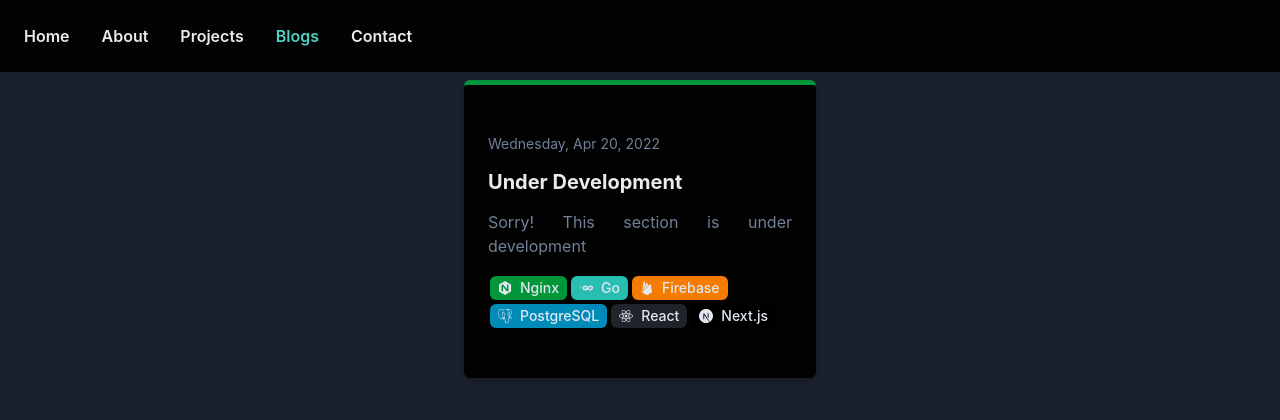
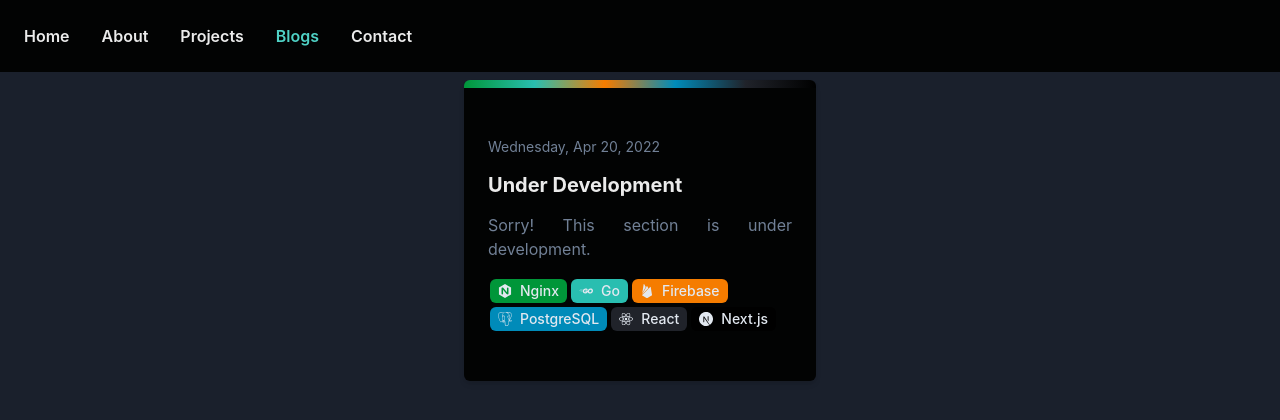
Before and after one commit to hokkyss/Portfolio, a Next.js app: page /blogs in a window 1280 px wide. Shown: the top 420 px of the page. Built offline with nearby package versions, Linux system fonts and the light colour scheme.

Commit message:
add tag skeleton and radiant background for cards

```diff
--- a/constants/underDevelopment.ts
+++ b/constants/underDevelopment.ts
@@ -4,7 +4,7 @@ export const underDevelopment: Blog = {
 	updatedAt: new Date('2022-07-15T00:00:00.000Z'),
 	slug: 'under-development',
 	title: 'Under Development',
-	subtitle: 'Sorry! This section is under development',
+	subtitle: 'Sorry! This section is under development.',
 	tags: [
 		{
 			id: '92072422-6c18-4c03-9f2a-092d7e3bb874',
--- a/elements/Card/Card.tsx
+++ b/elements/Card/Card.tsx
@@ -1,23 +1,40 @@
-import { LinkBox, BoxProps, forwardRef } from '@chakra-ui/react'
+import { LinkBox, BoxProps, forwardRef, Box } from '@chakra-ui/react'
 
-export const Card = forwardRef<BoxProps, 'div'>(function Card(props, ref) {
+export const Card = forwardRef<
+	Omit<BoxProps, 'borderTopColor' | 'borderTopWidth'> & {
+		borderTopColor: BoxProps['bgColor'][]
+	},
+	'div'
+>(function Card(props, ref) {
+	const { children, borderTopColor, ...rest } = props
+
 	return (
 		<LinkBox
-			ref={ref}
+			m="2"
 			rounded="md"
 			shadow="md"
+			ref={ref}
+			as="article"
+			overflow="hidden"
+		>
+			<Box
+				height="2"
+				width="full"
+				bgGradient={`linear(to-r, ${borderTopColor.join(', ')})`}
+			/>
+			<Box
 				px="6"
 				py="12"
 				bgColor="blackAlpha.900"
 				transitionDelay="0s"
 				transitionDuration="0.15s"
 				transitionTimingFunction="linear"
-			overflow="hidden"
-			as="article"
 				// width="sm"
-			m="2"
 				style={{ width: '22rem' }}
-			{...props}
-		/>
+				{...rest}
+			>
+				{children}
+			</Box>
+		</LinkBox>
 	)
 })
--- a/elements/Tag/Tag.tsx
+++ b/elements/Tag/Tag.tsx
@@ -1,5 +1,12 @@
 import * as React from 'react'
-import { Tag as ChakraTag, TagLabel, TagLeftIcon } from '@chakra-ui/react'
+import {
+	Skeleton,
+	SkeletonCircle,
+	SkeletonText,
+	Tag as ChakraTag,
+	TagLabel,
+	TagLeftIcon,
+} from '@chakra-ui/react'
 
 import { Icons } from '~/elements'
 import { Tags } from '~/constants/tags'
@@ -7,6 +14,10 @@ import { Tags } from '~/constants/tags'
 type TagProps = {
 	tag: TagType
 }
+
+export const TagSkeleton = React.memo(function TagSkeleton() {
+	return <Skeleton m="0.5" height="6" w="20" rounded="6px" />
+})
 
 export const Tag = React.memo(function Tag(props: TagProps) {
 	const { tag } = props
--- a/modules/BlogCard/BlogCard.tsx
+++ b/modules/BlogCard/BlogCard.tsx
@@ -1,6 +1,7 @@
 import {
 	Flex,
 	Heading,
+	HStack,
 	LinkOverlay,
 	SkeletonText,
 	Spacer,
@@ -10,7 +11,7 @@ import NextLink from 'next/link'
 import * as React from 'react'
 
 import { specificBlogPath } from '~/constants/paths'
-import { Card, Tag } from '~/elements'
+import { Card, Tag, TagSkeleton } from '~/elements'
 import { formatDate } from '~/utils/date'
 
 type BlogCardProps = {
@@ -19,12 +20,17 @@ type BlogCardProps = {
 
 export const BlogCardSkeleton = React.memo(function BlogCardSkeleton() {
 	return (
-		<Card margin="2" borderTopWidth="thick" borderTopColor="transparent">
+		<Card borderTopColor={['whiteAlpha.500', 'whiteAlpha.900']}>
 			<SkeletonText noOfLines={1} skeletonHeight="4" w="36" />
 			<Spacer height="6" />
 			<SkeletonText noOfLines={2} skeletonHeight="5" />
 			<Spacer height="5" />
-			<SkeletonText noOfLines={2} skeletonHeight="4" />
+			<SkeletonText noOfLines={1} skeletonHeight="4" />
+			<Spacer height="5" />
+			<HStack>
+				<TagSkeleton />
+				<TagSkeleton />
+			</HStack>
 		</Card>
 	)
 })
@@ -36,8 +42,7 @@ export const BlogCard = React.memo(function BlogCard(props: BlogCardProps) {
 		<Card
 			textAlign="justify"
 			_hover={{ textColor: 'teal.300' }}
-			borderTopColor={blog.tags[0].name}
-			borderTopWidth="thick"
+			borderTopColor={blog.tags.map((t) => t.name)}
 		>
 			<Flex align="center">
 				<Text fontSize="sm" color="gray.500">
--- a/modules/UnderDevelopment/UnderDevelopment.tsx
+++ b/modules/UnderDevelopment/UnderDevelopment.tsx
@@ -11,7 +11,12 @@ export const UnderDevelopment = React.memo(function UnderDevelopment() {
 			<Head>
 				<title>Under Development · Hokki Suwanda</title>
 			</Head>
-			<Flex direction="row" wrap="wrap" justifyContent="center">
+			<Flex
+				direction="row"
+				wrap="wrap"
+				justifyContent="center"
+				alignItems="flex-start"
+			>
 				<BlogCard blog={underDevelopment} />
 			</Flex>
 		</React.Fragment>
--- a/package.json
+++ b/package.json
@@ -1,6 +1,6 @@
 {
 	"name": "hokkkyss-portfolio",
-	"version": "0.1.0",
+	"version": "1.0.0",
 	"private": true,
 	"scripts": {
 		"dev": "cross-env next dev",
@@ -68,7 +68,7 @@
 			"prettier/prettier": "error",
 			"camelcase": "error",
 			"no-console": "error",
-			"no-unused-vars": "warn",
+			"no-unused-vars": "off",
 			"no-unused-labels": "warn",
 			"no-else-return": "warn",
 			"no-alert": "error",
--- a/pages/admin/login.tsx
+++ b/pages/admin/login.tsx
@@ -171,7 +171,9 @@ const Login: NextPage<
 	)
 }
 
-export const getServerSideProps: GetServerSideProps = async (context) => {
+export const getServerSideProps: GetServerSideProps<
+	Record<string, unknown>
+> = async (context) => {
 	if (!canLogin()) {
 		return {
 			notFound: true,
```
Also changed, not shown: pages/projects/index.tsx (+12 -5 lines). Lines whose indentation alone changed are shown as unchanged.
